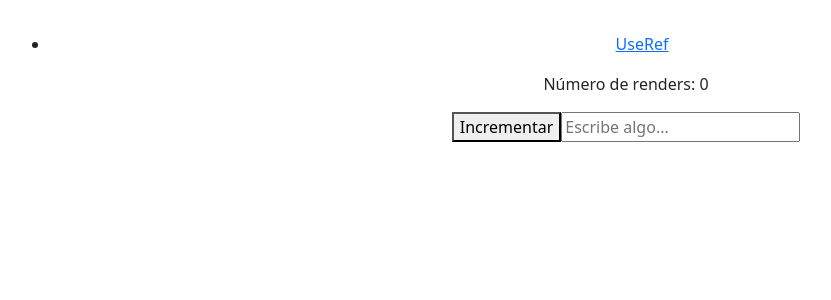
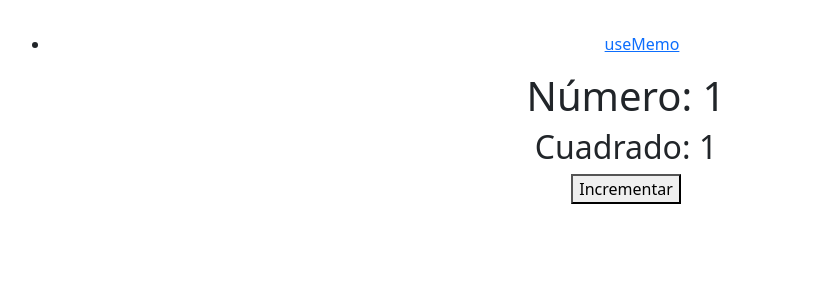
Before and after one commit to pedronieto84/react-19, a React (Vite) app in the folder react-19-curso/: page / in a window 1280 px wide. Shown: the top 300 px of the page, without its empty margins (14-845 px from the left). Built offline with nearby package versions, Linux system fonts and the light colour scheme.

Commit message:
Performance hooks: useMemo

```diff
--- a/react-19-curso/src/App.jsx
+++ b/react-19-curso/src/App.jsx
@@ -11,7 +11,7 @@ function App() {
     <nav>
       <ul>
         <li>
-          <Link to="/">UseRef</Link>
+          <Link to="/">useMemo</Link>
         </li>
       </ul>
     </nav>
--- a/react-19-curso/src/componentes/functionalComponent.jsx
+++ b/react-19-curso/src/componentes/functionalComponent.jsx
@@ -1,29 +1,22 @@
-// Uso de useRef
-import {  useRef } from "react";
+// Uso de useMemo
+import {  useMemo, useState } from "react";
 
 const FunctionalComponent = () => {
 
-  const renderCount = useRef(0); // Contador de renders
-  const inputRef = useRef(null); // Crear una referencia para el input
+  const [number, setNumber] = useState(1);
 
-
-  // Controlamos el evento con una función
-  const manejarClick = () => {
-    renderCount.current += 1 // Es mutable, puedo modificarlo directamente
-    inputRef.current.value = renderCount.current
-    inputRef.current.focus(); // Hacemos focus en el input (interactuamos con DOM sin renderizar)
-  };
+  // Estructura y sintaxis similar a useEffect
+  const squaredNumber = useMemo(() => {
+    console.log('Calculando el cuadrado...');
+    return number * number; // Debe tener un return
+  }, [number]); // Solo recalcula si `number` cambia
 
   return (
     <div>
-      <p>Número de renders: {renderCount.current}</p>
-      <button onClick={manejarClick}>Incrementar</button>
-
-      <input ref={inputRef} type="text" placeholder="Escribe algo..." />
-
+      <h1>Número: {number} </h1>
+      <h2>Cuadrado: {squaredNumber} </h2>
+      <button onClick={() => setNumber(number + 1)}> Incrementar </button>
     </div>
-
-
   );
 }
 
```
